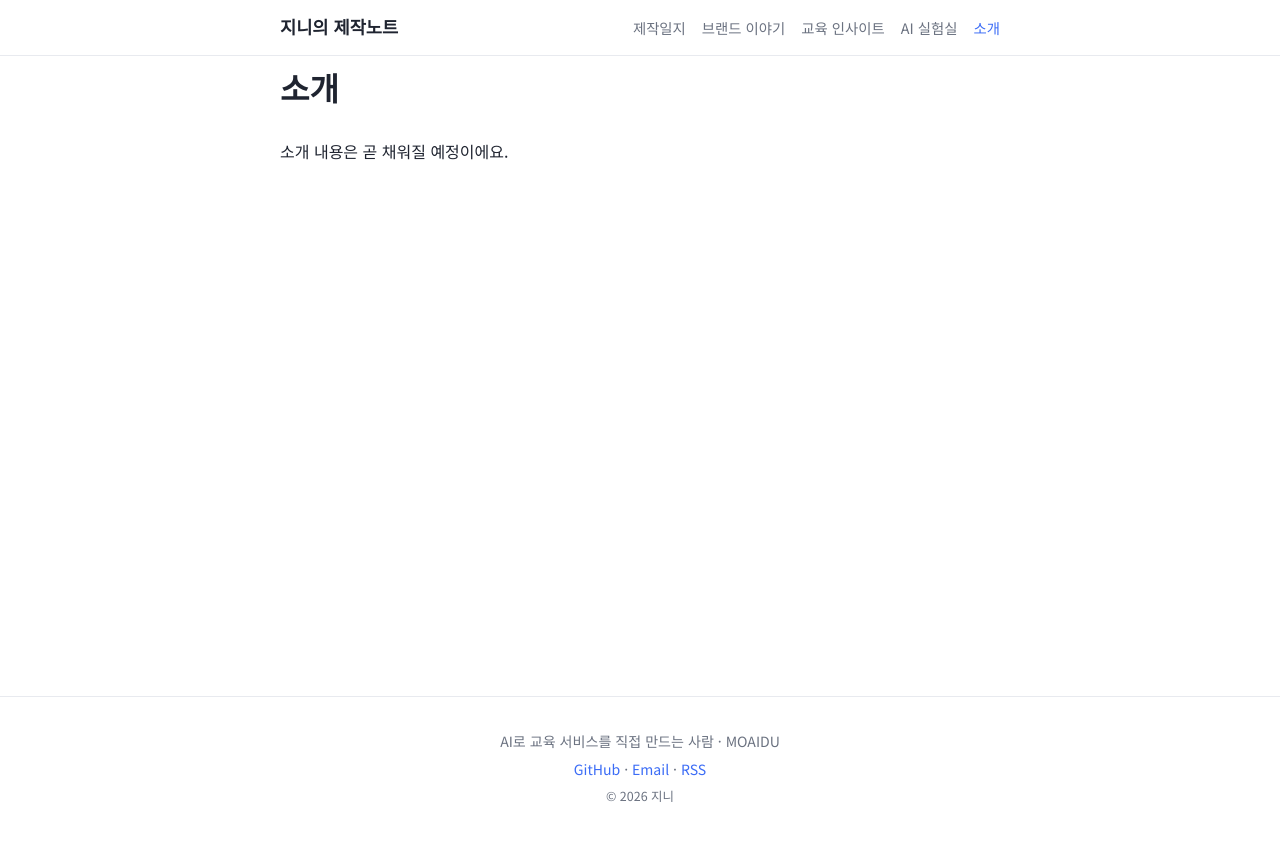
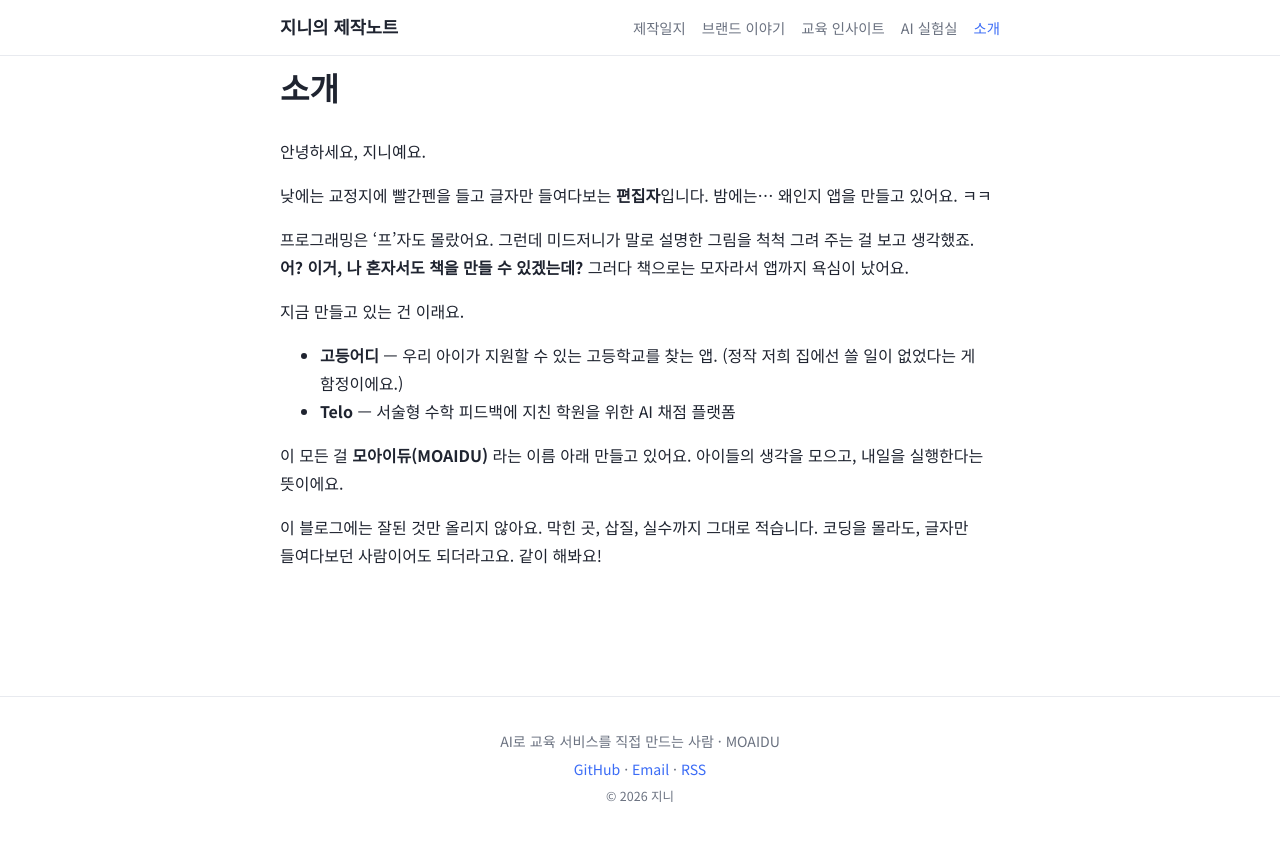
Before and after one commit to moaidu/moaidu.github.io, a Jekyll site: the page built from about.md, in a window 1280 px wide. Shown: the top 841 px of the page. Built offline with Jekyll 4.4.1, drawn with Linux system fonts in a browser that asks for light colours.

Commit message:
소개 페이지 채우기
Co-Authored-By: Claude Sonnet 5.5 <noreply@anthropic.com>

```diff
--- a/about.md
+++ b/about.md
@@ -3,4 +3,20 @@ layout: page
 title: 소개
 permalink: /about/
 ---
-소개 내용은 곧 채워질 예정이에요.
+안녕하세요, 지니예요.
+
+낮에는 교정지에 빨간펜을 들고 글자만 들여다보는 **편집자**입니다.
+밤에는… 왜인지 앱을 만들고 있어요. ㅋㅋ
+
+프로그래밍은 '프'자도 몰랐어요. 그런데 미드저니가 말로 설명한 그림을 척척 그려 주는 걸 보고 생각했죠.
+**어? 이거, 나 혼자서도 책을 만들 수 있겠는데?** 그러다 책으로는 모자라서 앱까지 욕심이 났어요.
+
+지금 만들고 있는 건 이래요.
+
+- **고등어디** — 우리 아이가 지원할 수 있는 고등학교를 찾는 앱. (정작 저희 집에선 쓸 일이 없었다는 게 함정이에요.)
+- **Telo** — 서술형 수학 피드백에 지친 학원을 위한 AI 채점 플랫폼
+
+이 모든 걸 **모아이듀(MOAIDU)** 라는 이름 아래 만들고 있어요. 아이들의 생각을 모으고, 내일을 실행한다는 뜻이에요.
+
+이 블로그에는 잘된 것만 올리지 않아요. 막힌 곳, 삽질, 실수까지 그대로 적습니다.
+코딩을 몰라도, 글자만 들여다보던 사람이어도 되더라고요. 같이 해봐요!
```
